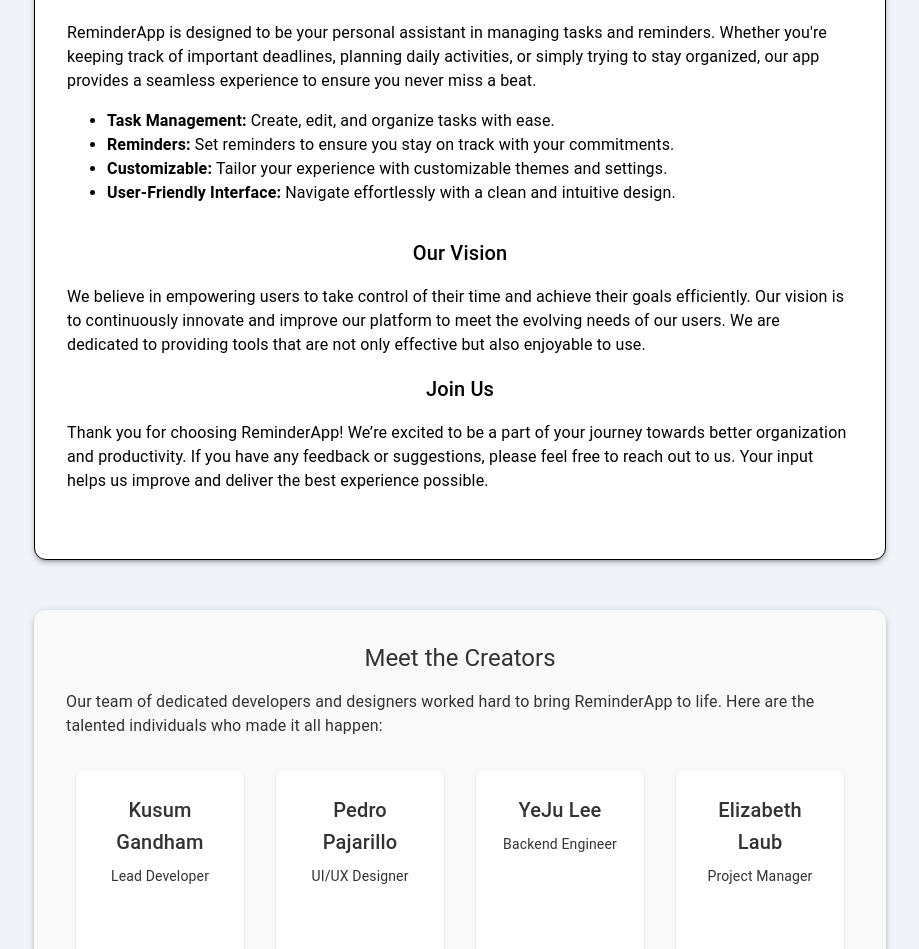
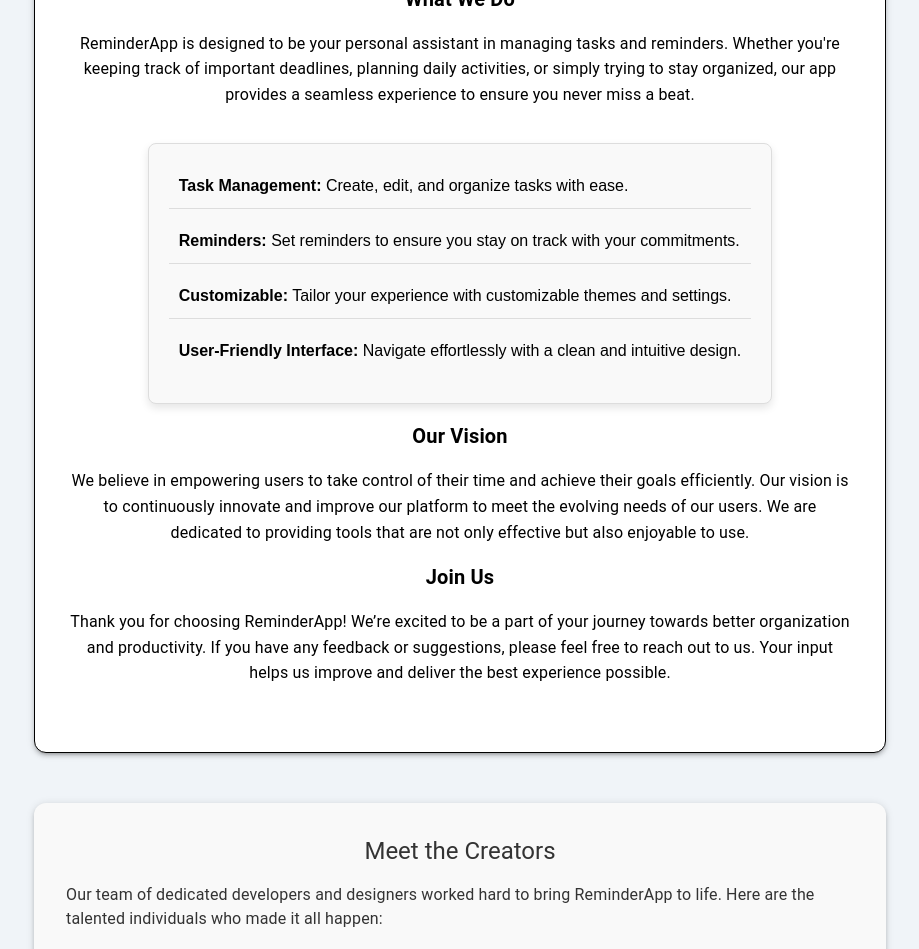
Before and after one commit to pedropa140/Reminder-App, a React (Create React App) app in the folder client/: page /about in a window 1280 px wide. Shown: the part 540-1489 px from the top of the page, without its empty margins (180-1099 px from the left). Built offline with nearby package versions, Linux system fonts and the light colour scheme.

Commit message:
More Design Changes.

```diff
--- a/client/src/components/AboutPage.js
+++ b/client/src/components/AboutPage.js
@@ -43,46 +43,112 @@
             boxShadow: 3,
             backgroundColor: darkMode ? '#333' : '#fff',
             color: darkMode ? '#f0f0f0' : '#000',
-            pb: '50px', // Padding-bottom of 50px to create the gap
+            pb: '50px',
+            textAlign: 'center',
+            position: 'relative', // Allows for adding overlay or other design elements
+            overflow: 'hidden', // Ensures elements do not overflow the box
           }}
         >
-          <Typography variant="h4" sx={{ mb: 2 }}>
+          {/* Optional design element */}
+          <Box
+            sx={{
+              position: 'absolute',
+              top: 0,
+              left: 0,
+              width: '100%',
+              height: '100%',
+              background: darkMode ? 'linear-gradient(to bottom right, #444, #222)' : 'linear-gradient(to bottom right, #f0f0f0, #fff)',
+              zIndex: -1,
+              opacity: 0.1,
+            }}
+          />
+
+          <Typography variant="h4" sx={{ mb: 2, fontWeight: 'bold' }}>
             About Us
           </Typography>
-          <Typography variant="h6" sx={{ mb: 2 }}>
+          <Typography variant="h6" sx={{ mb: 2, fontWeight: 'normal' }}>
             Welcome to ReminderApp!
           </Typography>
-          <Typography variant="body1" sx={{ mb: 2 }}>
+          <Typography variant="body1" sx={{ mb: 2, lineHeight: 1.6 }}>
             At ReminderApp, our mission is to help you stay organized and on top of your tasks with ease. We understand that managing daily responsibilities can be overwhelming, and we're here to simplify that process for you.
           </Typography>
-          <Typography variant="h6" sx={{ mb: 2 }}>
+          <Typography variant="h6" sx={{ mb: 2, fontWeight: 'bold' }}>
             Who We Are
           </Typography>
-          <Typography variant="body1" sx={{ mb: 2 }}>
+          <Typography variant="body1" sx={{ mb: 2, lineHeight: 1.6 }}>
             We're a team of passionate individuals committed to making productivity tools that enhance your daily life. Our team combines expertise in technology, design, and user experience to bring you a reliable and intuitive platform.
           </Typography>
-          <Typography variant="h6" sx={{ mb: 2 }}>
+          <Typography variant="h6" sx={{ mb: 2, fontWeight: 'bold' }}>
             What We Do
           </Typography>
-          <Typography variant="body1" sx={{ mb: 2 }}>
+          <Typography variant="body1" sx={{ mb: 2, lineHeight: 1.6 }}>
             ReminderApp is designed to be your personal assistant in managing tasks and reminders. Whether you're keeping track of important deadlines, planning daily activities, or simply trying to stay organized, our app provides a seamless experience to ensure you never miss a beat.
-            <ul>
-              <li><strong>Task Management:</strong> Create, edit, and organize tasks with ease.</li>
-              <li><strong>Reminders:</strong> Set reminders to ensure you stay on track with your commitments.</li>
-              <li><strong>Customizable:</strong> Tailor your experience with customizable themes and settings.</li>
-              <li><strong>User-Friendly Interface:</strong> Navigate effortlessly with a clean and intuitive design.</li>
-            </ul>
           </Typography>
-          <Typography variant="h6" sx={{ mb: 2 }}>
+          <ul style={{
+            textAlign: 'left',
+            paddingLeft: '20px',
+            listStyleType: 'none',
+            marginTop: '20px',
+            marginLeft: 'auto',
+            marginRight: 'auto',
+            border: '1px solid #ddd',
+            borderRadius: '8px',
+            backgroundColor: '#f9f9f9',
+            padding: '20px',
+            maxWidth: '600px',
+            boxShadow: '0 4px 8px rgba(0, 0, 0, 0.1)', // Subtle shadow
+          }}>
+            <li style={{
+              marginBottom: '10px',
+              padding: '10px',
+              borderBottom: '1px solid #ddd',
+              fontSize: '16px',
+              lineHeight: '1.5',
+              transition: 'background-color 0.3s, color 0.3s', // Smooth transition for hover effect
+            }}>
+              <strong>Task Management:</strong> Create, edit, and organize tasks with ease.
+            </li>
+            <li style={{
+              marginBottom: '10px',
+              padding: '10px',
+              borderBottom: '1px solid #ddd',
+              fontSize: '16px',
+              lineHeight: '1.5',
+              transition: 'background-color 0.3s, color 0.3s',
+            }}>
+              <strong>Reminders:</strong> Set reminders to ensure you stay on track with your commitments.
+            </li>
+            <li style={{
+              marginBottom: '10px',
+              padding: '10px',
+              borderBottom: '1px solid #ddd',
+              fontSize: '16px',
+              lineHeight: '1.5',
+              transition: 'background-color 0.3s, color 0.3s',
+            }}>
+              <strong>Customizable:</strong> Tailor your experience with customizable themes and settings.
+            </li>
+            <li style={{
+              marginBottom: '10px',
+              padding: '10px',
+              fontSize: '16px',
+              lineHeight: '1.5',
+              transition: 'background-color 0.3s, color 0.3s',
+            }}>
+              <strong>User-Friendly Interface:</strong> Navigate effortlessly with a clean and intuitive design.
+            </li>
+          </ul>
+
+          <Typography variant="h6" sx={{ mb: 2, fontWeight: 'bold' }}>
             Our Vision
           </Typography>
-          <Typography variant="body1" sx={{ mb: 2 }}>
+          <Typography variant="body1" sx={{ mb: 2, lineHeight: 1.6 }}>
             We believe in empowering users to take control of their time and achieve their goals efficiently. Our vision is to continuously innovate and improve our platform to meet the evolving needs of our users. We are dedicated to providing tools that are not only effective but also enjoyable to use.
           </Typography>
-          <Typography variant="h6" sx={{ mb: 2 }}>
+          <Typography variant="h6" sx={{ mb: 2, fontWeight: 'bold' }}>
             Join Us
           </Typography>
-          <Typography variant="body1" sx={{ mb: 2 }}>
+          <Typography variant="body1" sx={{ mb: 2, lineHeight: 1.6 }}>
             Thank you for choosing ReminderApp! We’re excited to be a part of your journey towards better organization and productivity. If you have any feedback or suggestions, please feel free to reach out to us. Your input helps us improve and deliver the best experience possible.
           </Typography>
         </Box>
@@ -109,14 +175,14 @@
           <Typography variant="body1" sx={{ mb: 4 }}>
             Our team of dedicated developers and designers worked hard to bring ReminderApp to life. Here are the talented individuals who made it all happen:
           </Typography>
-          <Grid container spacing={4} sx={{ maxWidth: '800px' }}>
+          <Grid container spacing={4} sx={{ width: '100%' }}>
             {[
-              { name: 'Kusum Gandham', role: 'Lead Developer' },
-              { name: 'Pedro Pajarillo', role: 'UI/UX Designer' },
-              { name: 'YeJu Lee', role: 'Backend Engineer' },
-              { name: 'Elizabeth Laub', role: 'Project Manager' },
+              { name: 'Kusum Gandham', role: 'Lead Developer', description: 'Kusum is a skilled developer with a passion for creating efficient and scalable code.' },
+              { name: 'Pedro Pajarillo', role: 'UI/UX Designer', description: 'Pedro is an expert in designing intuitive and visually appealing user interfaces.' },
+              { name: 'YeJu Lee', role: 'Backend Engineer', description: 'YeJu specializes in backend development, ensuring robust and secure server-side logic.' },
+              { name: 'Elizabeth Laub', role: 'Project Manager', description: 'Elizabeth excels in managing projects and coordinating team efforts to achieve project goals.' },
             ].map((creator, index) => (
-              <Grid item xs={12} sm={6} md={3} key={index}>
+              <Grid item xs={12} key={index}>
                 <Box
                   sx={{
                     display: 'flex',
@@ -126,24 +192,25 @@
                     borderRadius: '8px',
                     backgroundColor: darkMode ? '#555' : '#fff',
                     boxShadow: 1,
-                    textAlign: 'center',
-                    height: '100%', // Ensures boxes take full height of the Grid item
-                    flex: 1, // Equalizes the size of the boxes
-                    maxWidth: '200px', // Sets a maximum width for each box
+                    textAlign: 'center', // Center-align text
+                    width: '100%', // Makes the box span the full width of its container
+                    maxWidth: '500px', // Sets a maximum width to prevent overflow
                     margin: 'auto', // Centers the box horizontally
                   }}
                 >
                   <Typography variant="h6" sx={{ mb: 1 }}>
                     {creator.name}
                   </Typography>
+                  <Typography variant="body2" sx={{ mb: 1 }}>
+                    {creator.role}
+                  </Typography>
                   <Typography variant="body2">
-                    {creator.role}
+                    {creator.description}
                   </Typography>
                 </Box>
               </Grid>
             ))}
           </Grid>
-          <br /><br /><br />
         </Box>
       </Container>
     </div>
```
